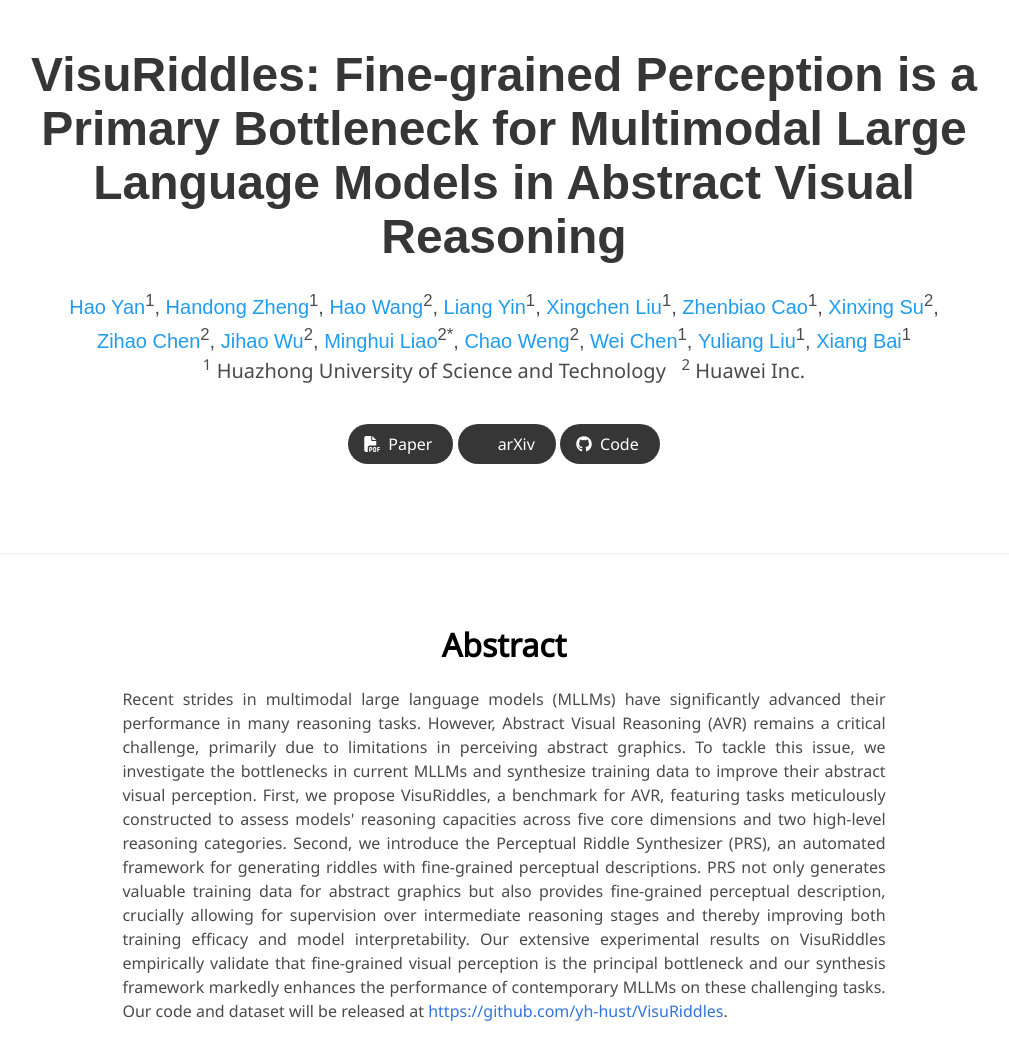
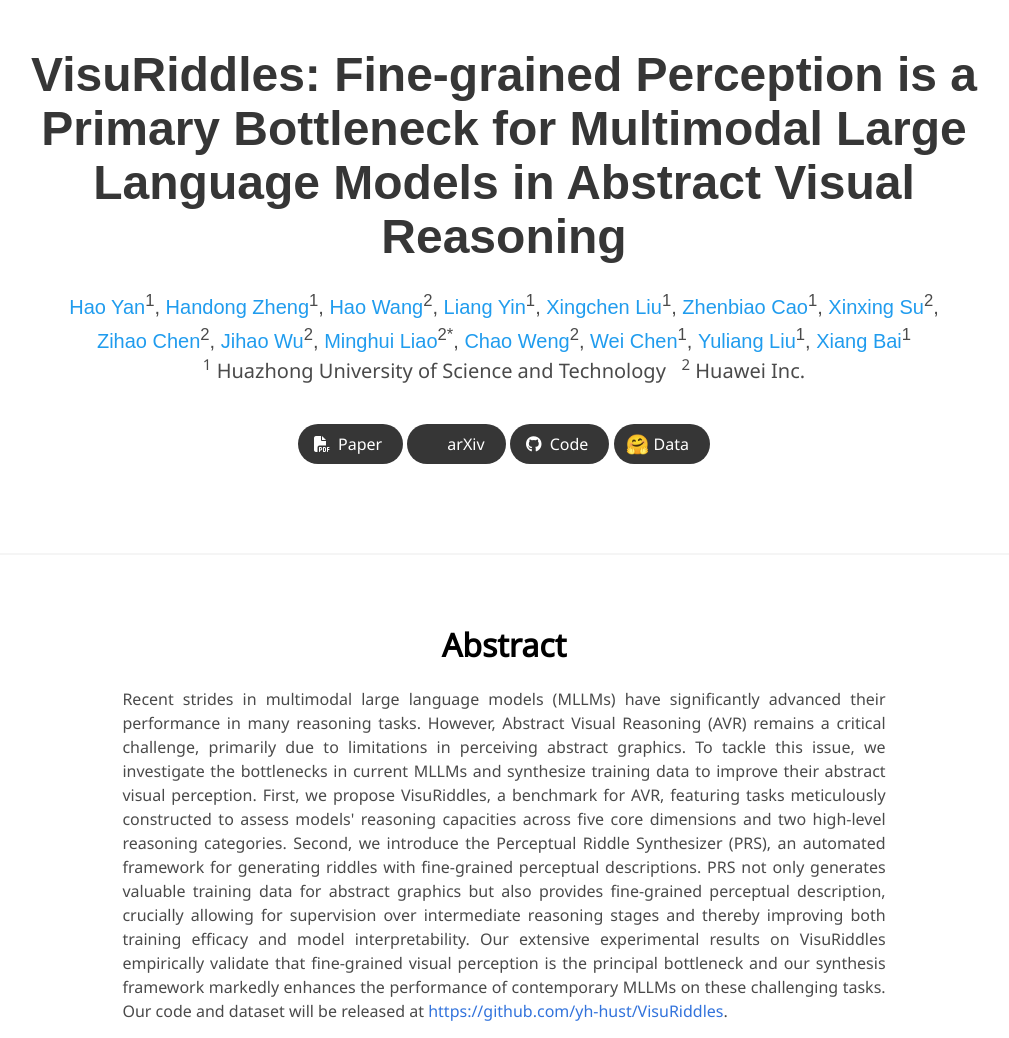
Before and after one commit to zhd36/VisuRiddles, a plain HTML site: page index.html in a window 1280 px wide. Shown: the top 1038 px of the page, without its empty margins (136-1145 px from the left). Drawn offline with nearby package versions, Linux system fonts and the light colour scheme; some packages are replaced by stand-ins of ours; some icons are missing; a web font is replaced by a local one.

Commit message:
Update index.html

```diff
--- a/index.html
+++ b/index.html
@@ -127,6 +127,16 @@ src="https://cdnjs.cloudflare.com/ajax/libs/mathjax/2.7.7/MathJax.js?config=TeX-
                   <span>Code</span>
                 </a>
               </span>
+
+              <span class="link-block">
+                <a href="https://huggingface.co/datasets/yh0075/VisuRiddles"
+                  class="external-link button is-normal is-rounded is-dark">
+                  <span class="icon">
+                    <span class="icon" style="font-size:1.2em;">🤗</span>
+                  </span>
+                  <span>Data</span>
+                </a>
+              </span>
               <!-- Demo Link. -->
 <!--               <span class="link-block">
                 <a href="https://github.com/liuff19/ReconX"
```
